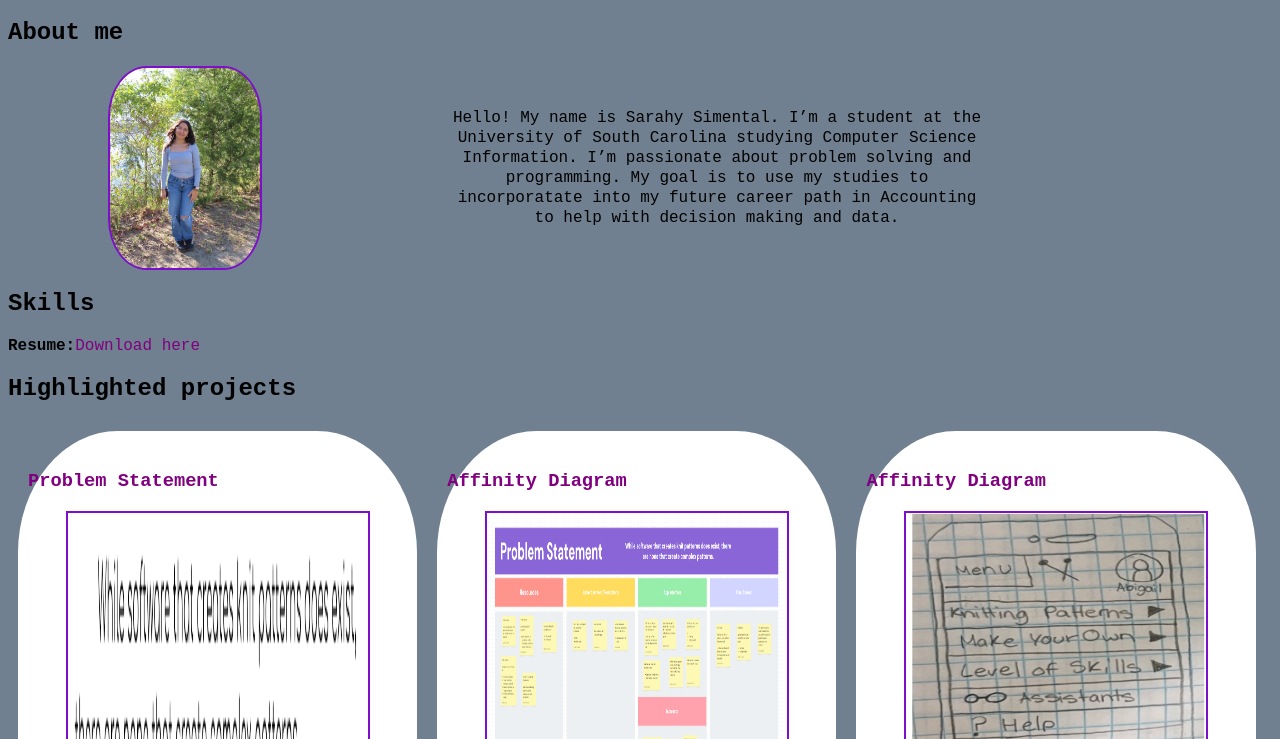
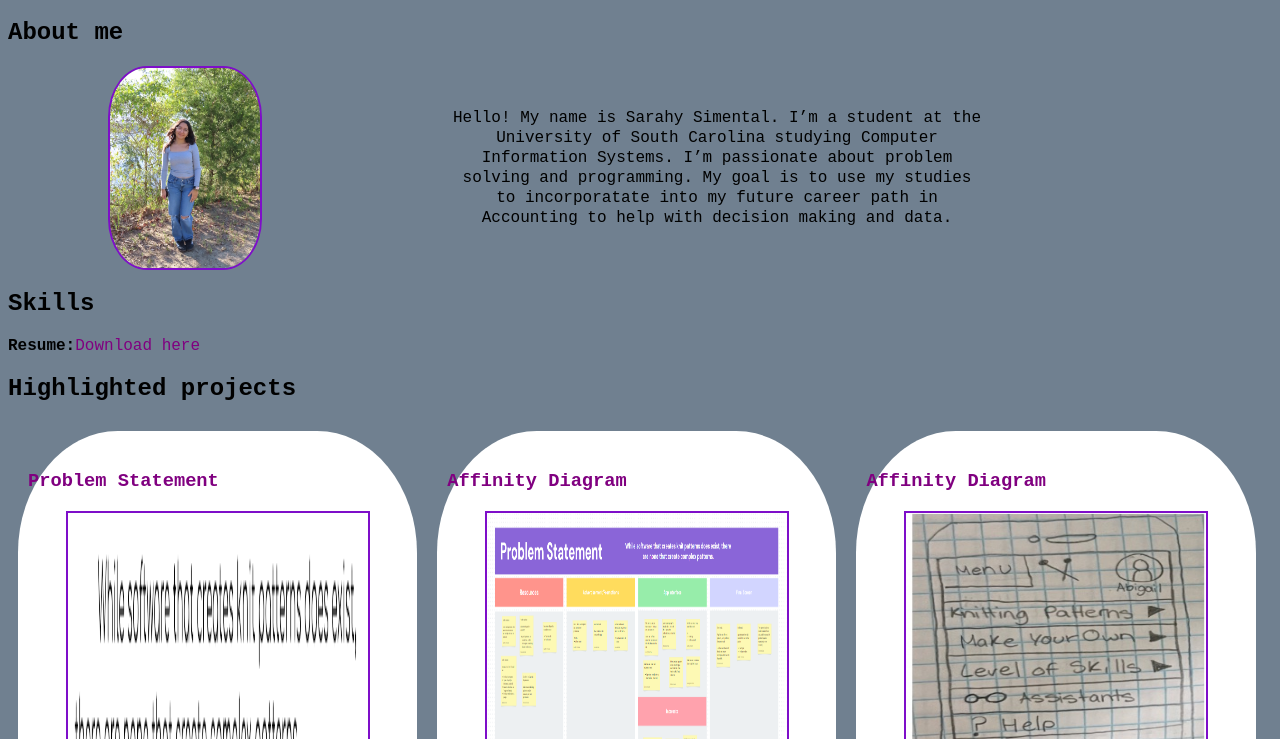
Before and after one commit to SarahySimental/SarahySimental.github.io, a plain HTML site: page index.html in a window 1280 px wide. Shown: the part 61-800 px from the top of the page. Drawn offline with Linux system fonts and the light colour scheme.

Commit message:
change major

```diff
--- a/index.html
+++ b/index.html
@@ -11,7 +11,7 @@
         <!-- About Me -->
         <div class="about">
         <img src="images/IMG_2535.JPG">
-        <p>Hello! My name is Sarahy Simental. I’m a student at the University of South Carolina studying Computer Science Information. I’m passionate about problem solving and programming. My goal is to use my studies to incorporatate into my future career path in Accounting to help with decision making and data.</p>
+        <p>Hello! My name is Sarahy Simental. I’m a student at the University of South Carolina studying Computer Information Systems. I’m passionate about problem solving and programming. My goal is to use my studies to incorporatate into my future career path in Accounting to help with decision making and data.</p>
         </div>
 
         <h2>Skills</h2>
```
